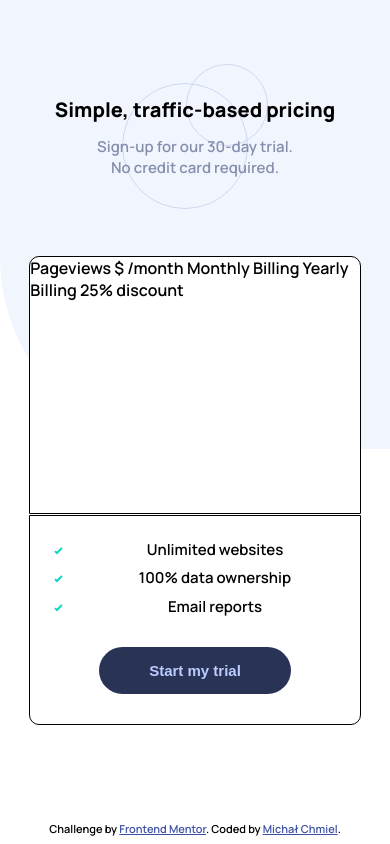
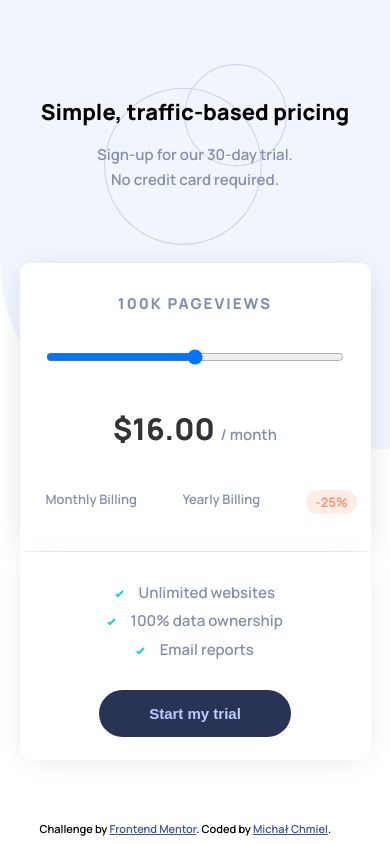
Before and after one commit to xgunzo/interactive-pricing-component-main, a plain HTML site: page index.html in a window 390 px wide. Drawn offline with Linux system fonts and the light colour scheme.

Commit message:
Mobile version

```diff
--- a/index.html
+++ b/index.html
@@ -24,19 +24,25 @@
   </div>
 
   <div class="pageviews">
-    Pageviews
-    $ /month
+    <p class="pageviews-title"><span>100k </span>Pageviews</p>
 
-    Monthly Billing
-    Yearly Billing 25% discount
+
+    <input type="range" class="range">
+    <p class="monthly"><span id="dollars_per_month">$16.00 </span>/ month</p>
+
+    <div class="billing">
+      <div>Monthly Billing</div>
+      <div>Yearly Billing</div>
+      <div class="percentage">-25%</div>
+    </div>
   </div>
 
 <div class="trial">
   <div class="checklist">
     <ul>
-    <li>Unlimited websites</li>
-    <li>100% data ownership</li>
-    <li>Email reports</li>
+    <li><span>Unlimited websites</span></li>
+    <li><span>100% data ownership</span></li>
+    <li><span>Email reports</span></li>
     </ul>
   </div>
 
--- a/style.css
+++ b/style.css
@@ -11,24 +11,25 @@ body {
 
 .wrapper {
     margin: 0 auto;
-    width: 85%;
+    width: 90%;
     display: block;
 }
 
 .header {
     background-image: url("images/pattern-circles.svg");
     background-repeat: no-repeat;
-    background-position: center;
+    background-position: top;
+    background-size: 52%;
     margin: 0 auto;
     width: 100%;
     display: block;
-    margin-top: 1em;
-    height: 15rem;
+    margin-top: 4em;
+    height: 11.5rem;
 }
 
 .header h1 {
-    padding-top: 4em;
-    font-size: 20px;
+    padding-top: 1.5em;
+    font-size: 22px;
     font-weight: 800;
     text-align: center;
 }
@@ -40,40 +41,103 @@ body {
     width: 62%;
     margin: 0 auto;
     text-align: center;
+    line-height: 25px;
 }
 
 .pageviews {
     background-color: hsl(0, 0%, 100%);
-    height: 16rem;
+    height: 18rem;
     border-radius: 10px 10px 0 0;
-    border: 1px solid black;
+    box-shadow: 0 5px 30px -5px rgba(0, 0, 0, 0.15);
+    margin: 0 auto;
+    text-align: center;
+}
+
+.pageviews-title {
+    font-size: 15px;
+    font-weight: 800;
+    color: hsl(225, 20%, 60%);
+    padding-top: 2em;
+    text-transform: uppercase;
+    letter-spacing: 2px;
+}
+
+.range {
+    width: 85%;
+    margin-top: 1.5em;
+}
+
+#dollars_per_month {
+    color: #333;
+    font-size: 30px;
+    font-weight: 800;
+}
+
+.monthly {
+    padding-top: 1.5em;
+    color: hsl(225, 20%, 60%);
+    font-size: 15px;
+
+}
+
+.billing {
+    display: flex;
+    justify-content: space-between;
+    padding-left: 2em;
+    padding-right: 1em;
+    padding-top: 2em;
+    font-size: 13px;
+    font-weight: 600;
+    color: hsl(225, 20%, 60%);
+}
+
+.percentage {
+    background-color: hsl(14, 92%, 95%);
+    color: hsl(15, 100%, 70%);
+    border-radius: 50px;
+    padding: 0.25em 0.75em;
 }
 
 .trial {
     background-color: hsl(0, 0%, 100%);
     height: 13rem;
-    margin-top: 1px;
+    margin-top: -0.9em;
     border-radius: 0 0 10px 10px;
-    border: 1px solid black;
+    box-shadow: 0 5px 30px -10px rgba(0, 0, 0, 0.15);
 }
 
 .checklist {
     margin: 0 auto;
+    color: hsl(225, 20%, 60%);
     text-align: center;
     font-size: 15px;
+    font-weight: 600;
 }
 
 .checklist ul {
-
+    list-style-position: inside;
+    margin: 0 auto;
+    display: block;
+    text-align: center;
+    padding: 0;
+    margin-top: 1em;
 }
 
-.checklist ul li {
+.checklist li:first-of-type {
+    padding-top: 2em;
+}
+
+.checklist li {
     list-style-image: url("images/icon-check.svg");
     padding-top: 0.5em;
 }
 
+.checklist ul li span {
+    padding-left: 0.5em;
+}
+
 .trial_button {
-    margin-top: 1.5em;
+    margin-top: 2em;
     margin: 2em auto;
     display: block;
     border: none;
```
